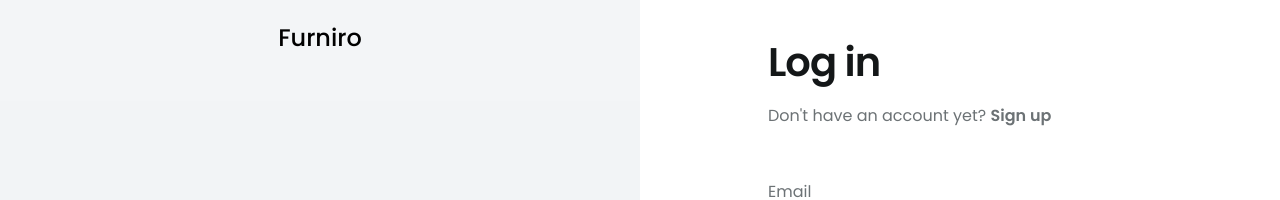
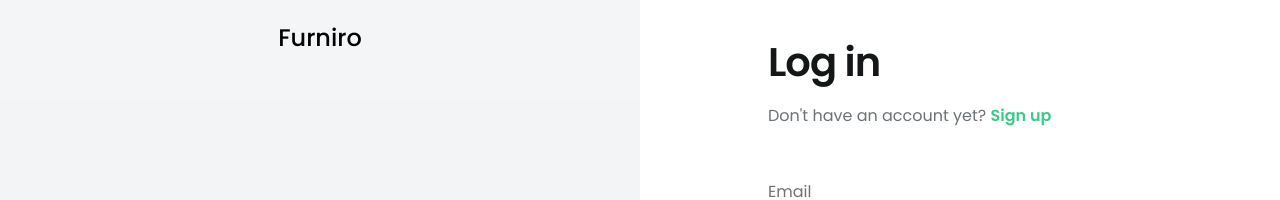
Before and after one commit to Abdalrhman-Almarakeby/furniro-frontend, a Next.js app: page /auth/login in a window 1280 px wide. Shown: the top 200 px of the page. Built offline with nearby package versions, Linux system fonts and the light colour scheme.

Commit message:
Update accent green class name.

```diff
--- a/src/app/auth/login/page.tsx
+++ b/src/app/auth/login/page.tsx
@@ -9,7 +9,7 @@ export default function Page() {
         <h1 className="h4 text-neutral-7">Log in</h1>
         <p className="text-neutral-4">
           Don<>&apos;</>t have an account yet?{" "}
-          <Link href="/auth/signup" className="text-green font-semibold">
+          <Link href="/auth/signup" className="text-accent-green font-semibold">
             Sign up
           </Link>
         </p>
--- a/src/app/auth/signup/page.tsx
+++ b/src/app/auth/signup/page.tsx
@@ -9,7 +9,7 @@ export default function Page() {
         <h1 className="h4 text-neutral-7">Sing up</h1>
         <p className="text-neutral-4">
           Already have an account?{" "}
-          <Link href="/auth/login" className="text-green font-semibold">
+          <Link href="/auth/login" className="text-accent-green font-semibold">
             Log in
           </Link>
         </p>
```
